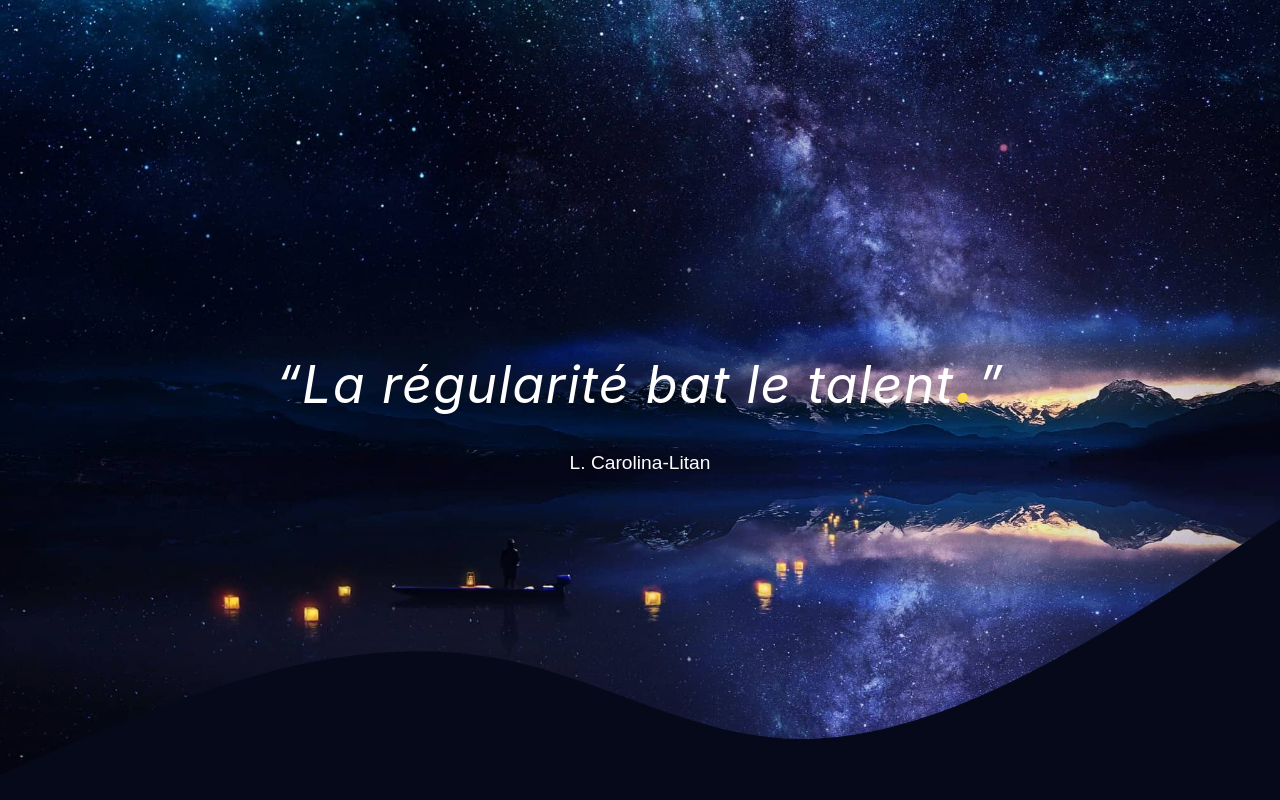
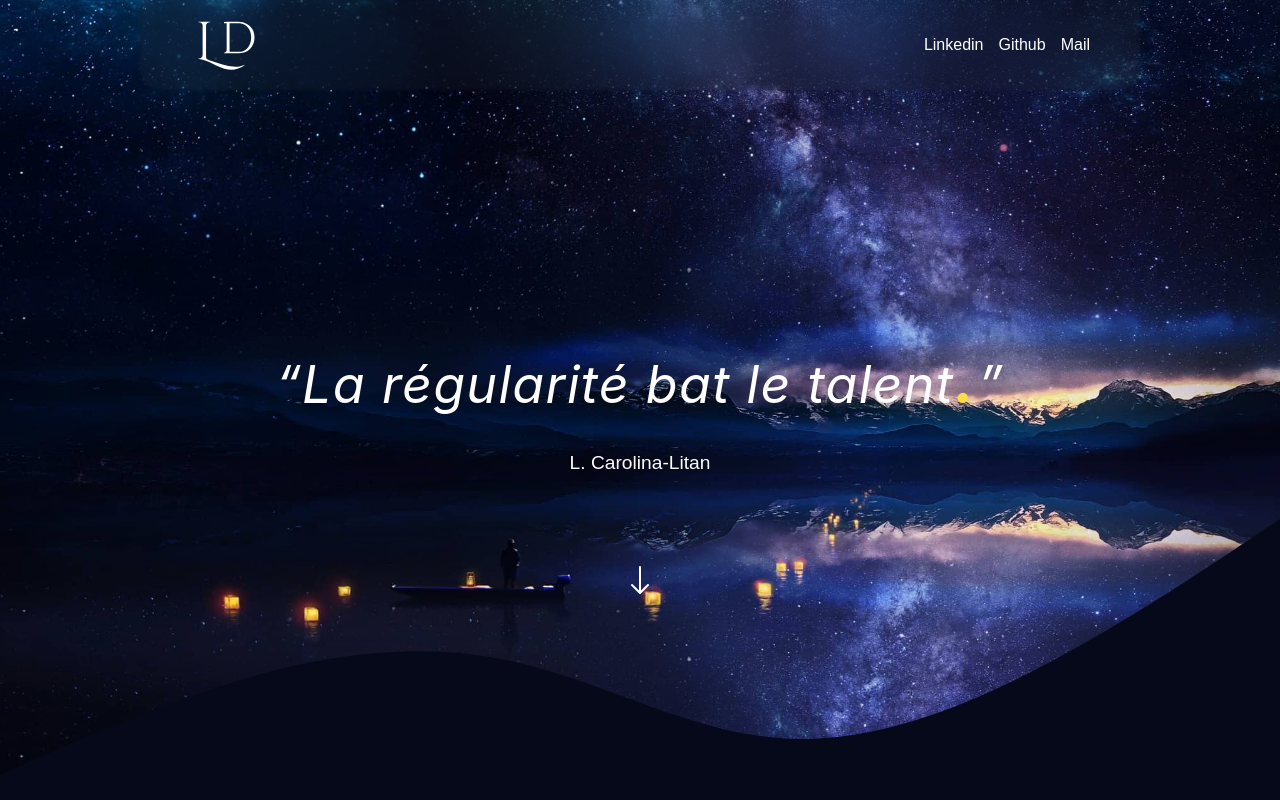
Before and after one commit to Luid425/myvision, a Next.js app: page / in a window 1280 px wide. Shown: the top 800 px of the page. Built offline with nearby package versions, Linux system fonts and the light colour scheme.

Commit message:
header adder

```diff
--- a/components/Accueil.jsx
+++ b/components/Accueil.jsx
@@ -1,13 +1,31 @@
 import style from "../styles/Accueil.module.scss";
+import Image from "next/image";
 import { BsArrowDown } from "react-icons/bs";
 import { IconContext } from "react-icons";
 import Loading from "./Loading";
 import { Suspense } from "react";
+import ld_logo from "../public/icons/lulu-design.svg";
 
 const Accueil = () => {
   return (
     <>
         <div class={style.container}>
+          <header class={style.header}>
+              <div class={style.background}></div>
+              <div class={style.image}>
+                <Image
+
+                  src={ld_logo}
+                  alt="Lulu Design Logo"
+                  quality={100}
+                />
+              </div>
+              <div class={style.menu}>
+                <a href="https://www.linkedin.com/in/luidgi-carolina-litan" target="_blank">Linkedin</a>
+                <a href="https://github.com/Luid425" target="_blank">Github</a>
+                <a href="mailto:itluxuoso@gmail.com">Mail</a>
+              </div>
+          </header>
           <article class={style.content}>
             <h1 class={style.title}>
               &ldquo;La régularité bat le talent<span>.</span>&rdquo;
--- a/styles/Accueil.module.scss
+++ b/styles/Accueil.module.scss
@@ -15,8 +15,45 @@
   position: absolute;
   bottom: -3px;
   width: 100%;
+  }
 
-}
+  header {
+    padding-left: 50px;
+    padding-right: 50px;
+    position: fixed;
+    top: 0;
+    width: 80%;
+    max-width: 1000px;
+    height: 90px;
+    z-index: 1000;
+    display: flex;
+    flex-flow: row nowrap;
+    justify-content: space-between;
+    align-items: center;
+    .background {
+      z-index: -1;
+      top: -2px;
+      bottom: 0;
+      right: 0;
+      left: 0;
+      position: absolute;
+      // width: 100%;
+      // height: 100%;
+      border-bottom-left-radius: 21.45px;
+      border-bottom-right-radius: 21.45px;
+      filter: blur(1.89px);
+      backdrop-filter: blur(30.28px);
+      background: rgba(49, 49, 49, 0.144);
+      // box-shadow: 1.8924949169158936px 1.8924949169158936px 1.8924949169158936px;
+    }
+    .image{
+      padding: 5px;
+    }
+    a {
+      margin-left: 15px;
+    }
+  }
+
 }
 
 .content {
@@ -138,7 +175,21 @@
   }
 
 
-@media (min-width: 481px) and (max-width: 768px) {
+@media (max-width: 768px) {
+  .container {
+    header {
+      height: 70px;
+      justify-content: center;
+      .image {
+        display: none;
+      }
+      .menu {
+        // display: none;
+      }
+      width: 95%;
+    }
+
+  }
   .content {
     p {
           font-size: 1em;
@@ -147,6 +198,12 @@
   }
 }
 @media (min-width: 769px) and (max-width: 1023px) {
+  .container {
+    header {
+      width: 90%;
+    }
+
+  }
   .content {
     p {
           font-size: 1.2em;
--- a/styles/Home.module.css
+++ b/styles/Home.module.css
@@ -1,8 +1,7 @@
 @use "global/colors";
 
 .container {
-  width: 100vw;
-  position: relative;
+  width: 100%;
   /* padding: 0 2rem; */
 
   .header {
```
Also changed, not shown: public/icons/lulu-design.svg (added).
